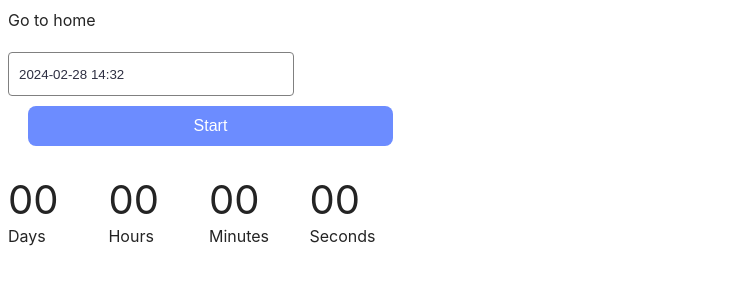
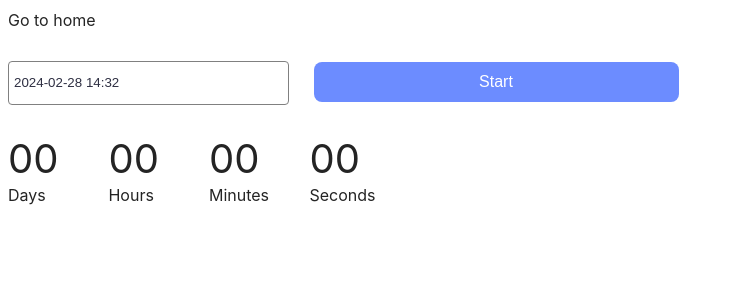
Before and after one commit to Maxym87/goit-js-hw-10, a website built with Vite: page src/1-timer.html in a window 1280 px wide. Shown: the whole page, without its empty margins (0-734 px from the left). Built offline with nearby package versions, Linux system fonts and the light colour scheme.

Commit message:
upd timer.css

```diff
--- a/src/css/1-timer.css
+++ b/src/css/1-timer.css
@@ -2,10 +2,7 @@ a {
   display: block;
   margin-bottom: 20px;
 }
-section {
-  width: 400px;
 
-}
 
 input[type="text"] {
  width: 272px;
@@ -14,7 +11,7 @@ input[type="text"] {
  border: 1px solid #808080;
  border-radius: 4px;
  color: #2E2F42;
- padding-left: 10px;
+ padding-left: 5px;
  transition: border-color 0.3s ease;
 }
 
@@ -44,7 +41,7 @@ button {
   transition: background-color 0.3s ease, color 0.3s ease;
 }
 y
-button:hover{
+button :hover{
   background-color: #6C8CFF;
 }
 
```
